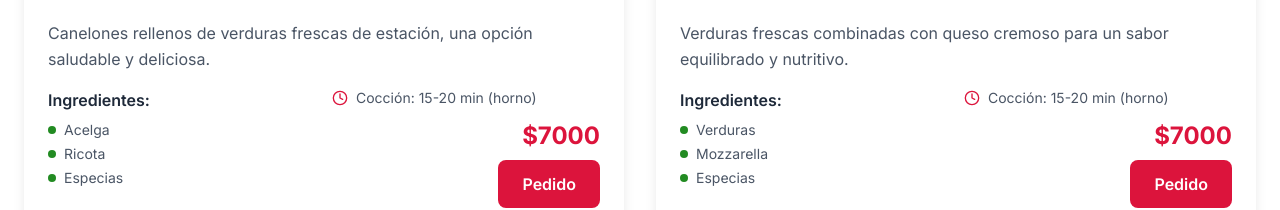
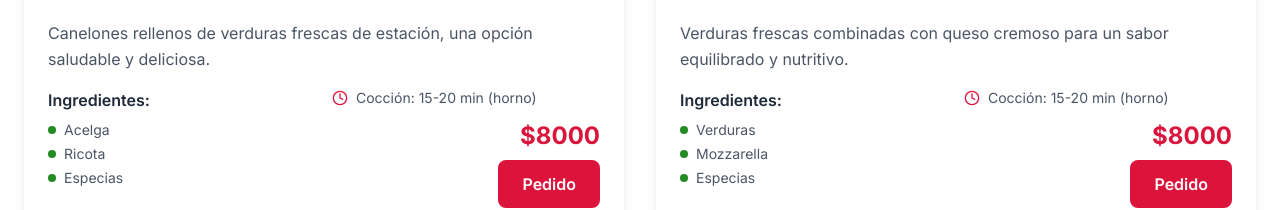
Before and after one commit to Leovilis/elraviolito-next, a Next.js app: page /canelones in a window 1280 px wide. Shown: the part 1108-1318 px from the top of the page. Built offline with nearby package versions, Linux system fonts and the light colour scheme.

Commit message:
Update page.js

```diff
--- a/app/canelones/page.js
+++ b/app/canelones/page.js
@@ -5,7 +5,7 @@ import WhatsAppButton from '../components/WhatsAppButton' // Ajusta la ruta seg
 import UbicacionButton from '../components/UbicacionButton';
 
 export default function Canelones() {
-  const precio = "$7000";
+  const precio = "$8000";
   const tiempoCoccion = "15-20 min (horno)"
   const canelones = [
     {
```
